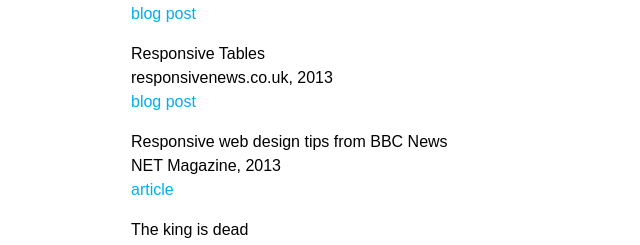
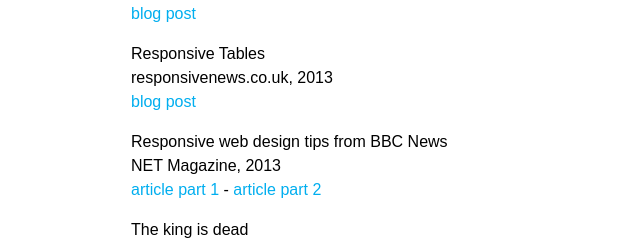
Before and after one commit to maslen/tmaslen.com, a plain HTML site: page index.html in a window 1280 px wide. Shown: the part 1327-1572 px from the top of the page, without its empty margins (59-699 px from the left). Drawn offline with Linux system fonts and the light colour scheme.

Commit message:
added additional link

```diff
--- a/index.html
+++ b/index.html
@@ -172,7 +172,7 @@ Velocity Conf, London, 2013<br />
 <li><div class="talks-articles-stuff__title">Response-ish web design</div> responsivenews.co.uk, 2013 <br /><a class="talks-articles-stuff__title" href="http://responsivenews.co.uk/post/51567651162/response-ish-web-design">blog post</a></li>
 
 <li><div class="talks-articles-stuff__title">Responsive Tables</div> responsivenews.co.uk, 2013 <br /> <a href="http://responsivenews.co.uk/post/52382349921/tables">blog post</a></li>
-<li><div class="talks-articles-stuff__title">Responsive web design tips from BBC News</div> NET Magazine, 2013 <br /><a href="http://www.creativebloq.com/web-design/responsive-web-design-tips-bbc-news-9134667">article</a></li>
+<li><div class="talks-articles-stuff__title">Responsive web design tips from BBC News</div> NET Magazine, 2013 <br /><a href="http://www.creativebloq.com/web-design/responsive-web-design-tips-bbc-news-9134667">article part 1</a> - <a href="http://www.creativebloq.com/web-design/top-tools-testing-your-responsive-site-10134730">article part 2</a></li>
 <li><div class="talks-articles-stuff__title">The king is dead</div> responsivenews.co.uk, 2013 <br /><a href="http://responsivenews.co.uk/post/50992873498/the-king-is-dead">blog post</a></li>
 <li><div class="talks-articles-stuff__title">Cutting the mustard: future friendly browser support</div>Responsive Day Out, Brighton, 2013 <br /><a href="https://speakerdeck.com/tmaslen/cutting-the-mustard-future-friendly-browser-support">slides</a> - <a href="http://www.besquare.me/session/cutting-the-mustard/">video</a></li>
 <li><div class="talks-articles-stuff__title">Moving swiftly: the story of how BBC News fell in love with responsive web design</div> BDConf, Texas, 2012 <br /><a  href="https://speakerdeck.com/tmaslen/moving-swiftly-the-story-of-how-bbc-news-fell-in-love-with-responsive-web-design">slides</a> - <a href="http://vimeo.com/50605966">video</a></li>
```
